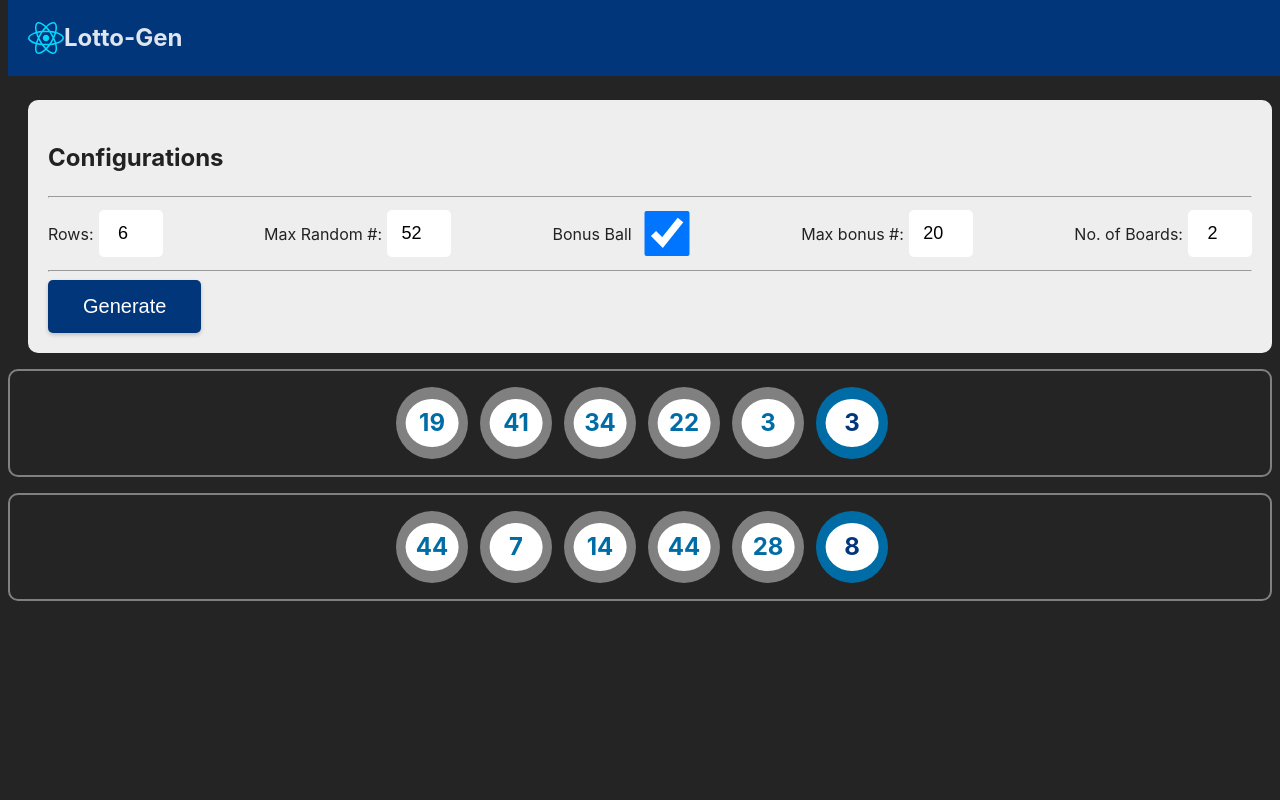
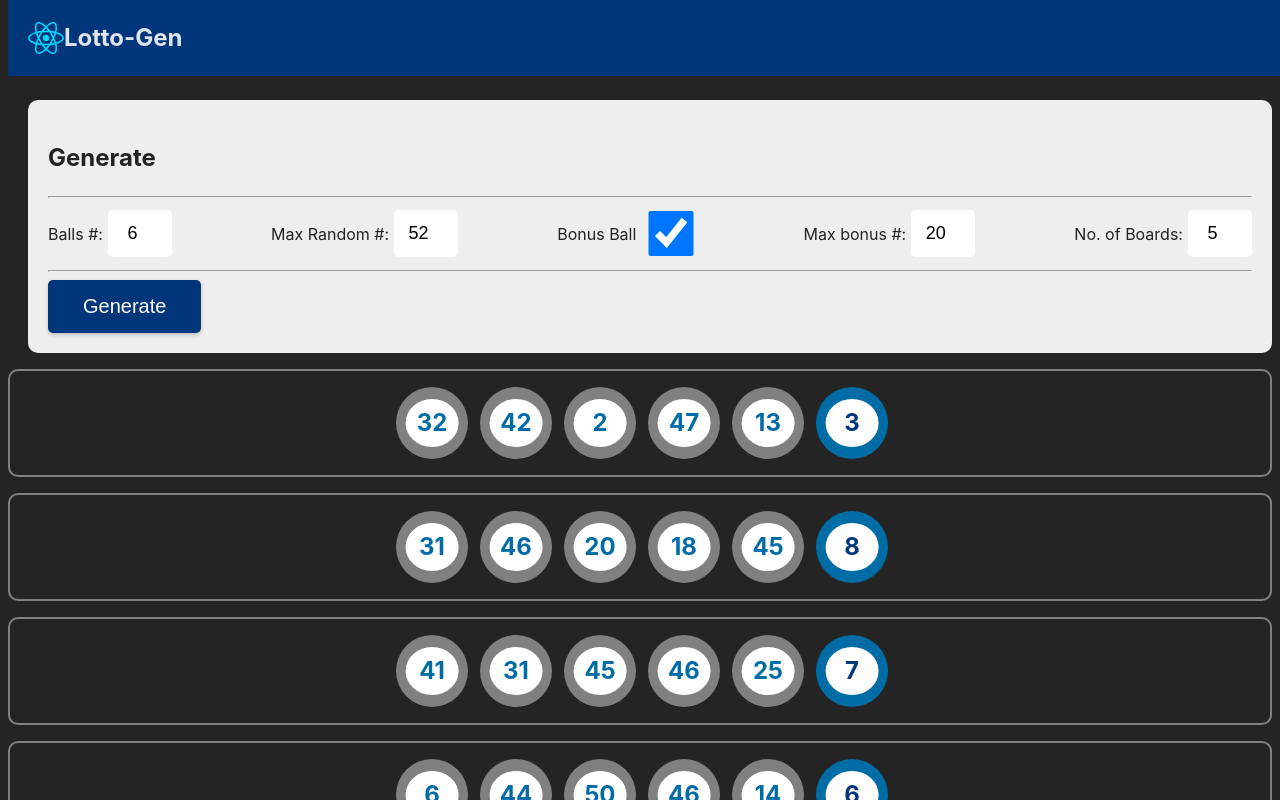
Before and after one commit to Tally2014/React-lotto-app, a React (Vite) app: page / in a window 1280 px wide. Both pictures are taken after a click on the button "Generate". Shown: the top 800 px of the page. Built offline with nearby package versions, Linux system fonts and the light colour scheme.

Commit message:
Add handleGenerate function to the Generate button

```diff
--- a/src/components/Board.jsx
+++ b/src/components/Board.jsx
@@ -9,8 +9,10 @@ export default function Board() {
     maxRandomNumber: 52,
     includeBonusBall: true,
     maxBonusNumber: 20,
-    boards: 2
+    boards: 5,
   });
+  let [rows, setRows] = useState();
+
 
   const handleConfigChange = (key, value) => {
     setConfigurations((prevConfig) => ({
@@ -19,21 +21,35 @@ export default function Board() {
     }));
   };
 
-    // Create an array with 'boards' number of elements and map each element to a Row component
-    const rowComponents = [...Array(configurations.boards)].map((_, index) => <Row key={index} />);
+  function handleGenerate(){
+
+    // Generate an array of length equal to the number of boards
+    const boardIndexes = Array.from({ length: configurations.boards }, (_, index) => index);
+    setRows(<div>
+      {boardIndexes.map(index => (
+        <Row key={index}
+              numbers={configurations.rows}
+              isBonus={configurations.includeBonusBall}
+              maxNumber={configurations.maxRandomNumber}
+              bonusMax={configurations.maxBonusNumber}/>
+
+      ))}
+    </div>)
+  }
+
 
   return (
     <div>
         <section className='config'>
           <div className='cofigTitle'>
             <h2>
-              Configurations
+              Generate
             </h2>
             <hr />
           </div>
             <div className='configContainer'>
               <div>
-                <p>Rows:</p>
+                <p>Balls #:</p>
                 <input type='number' value={configurations.rows}
                   onChange={(e) => handleConfigChange('rows', parseInt(e.target.value))}/>
               </div>
@@ -61,10 +77,10 @@ export default function Board() {
               </div>
             </div>
             <hr />
-            <button>Generate</button>
+            <button onClick={handleGenerate}>Generate</button>
         </section>
         <section>
-          {rowComponents}
+          {rows}
         </section>
     </div>
   )
```
